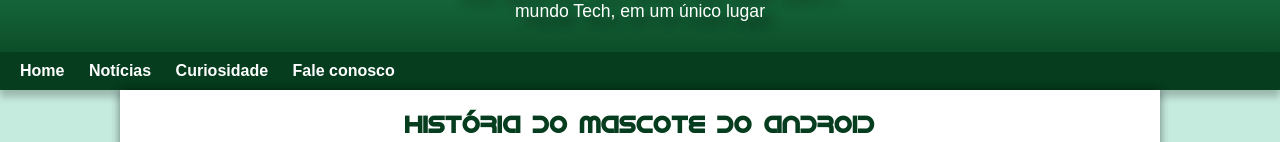
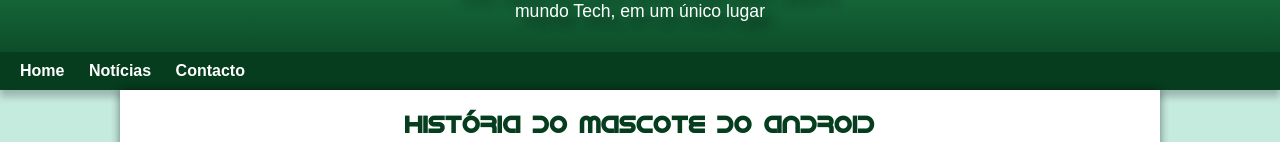
Before and after one commit to Bruce-wate/android, a plain HTML site: page index.html in a window 1280 px wide. Shown: the part 155-297 px from the top of the page. Drawn offline with Linux system fonts and the light colour scheme; a web font is replaced by a local one.

Commit message:
Remoção dos links CURIOSIDADE e FALE CONOSCO

```diff
--- a/index.html
+++ b/index.html
@@ -15,8 +15,7 @@
         <nav>
             <a href="#">Home</a>
             <a href="#">Notícias</a>
-            <a href="#">Curiosidade</a>
-            <a href="#">Fale conosco</a>
+            <a href="#">Contacto</a>
         </nav>
     </header>
 
--- a/style.css
+++ b/style.css
@@ -10,7 +10,7 @@
 }
 
 /* "Variaveís das CSS" */
-:root {
+:root{
     --cor0: #c5ebd6;
     --cor1: #83e1ad;
     --cor2: #3ddc84;
```
